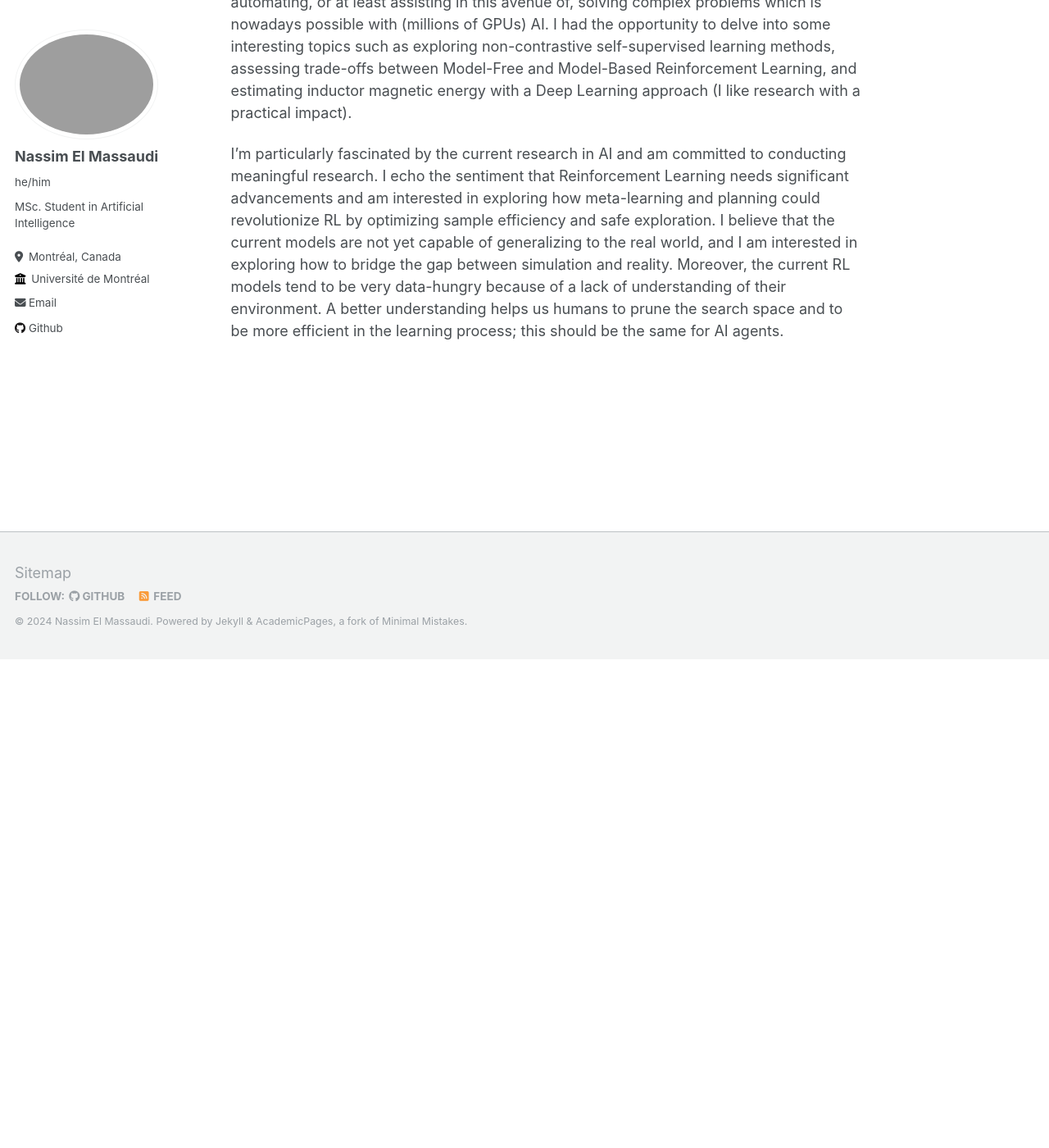
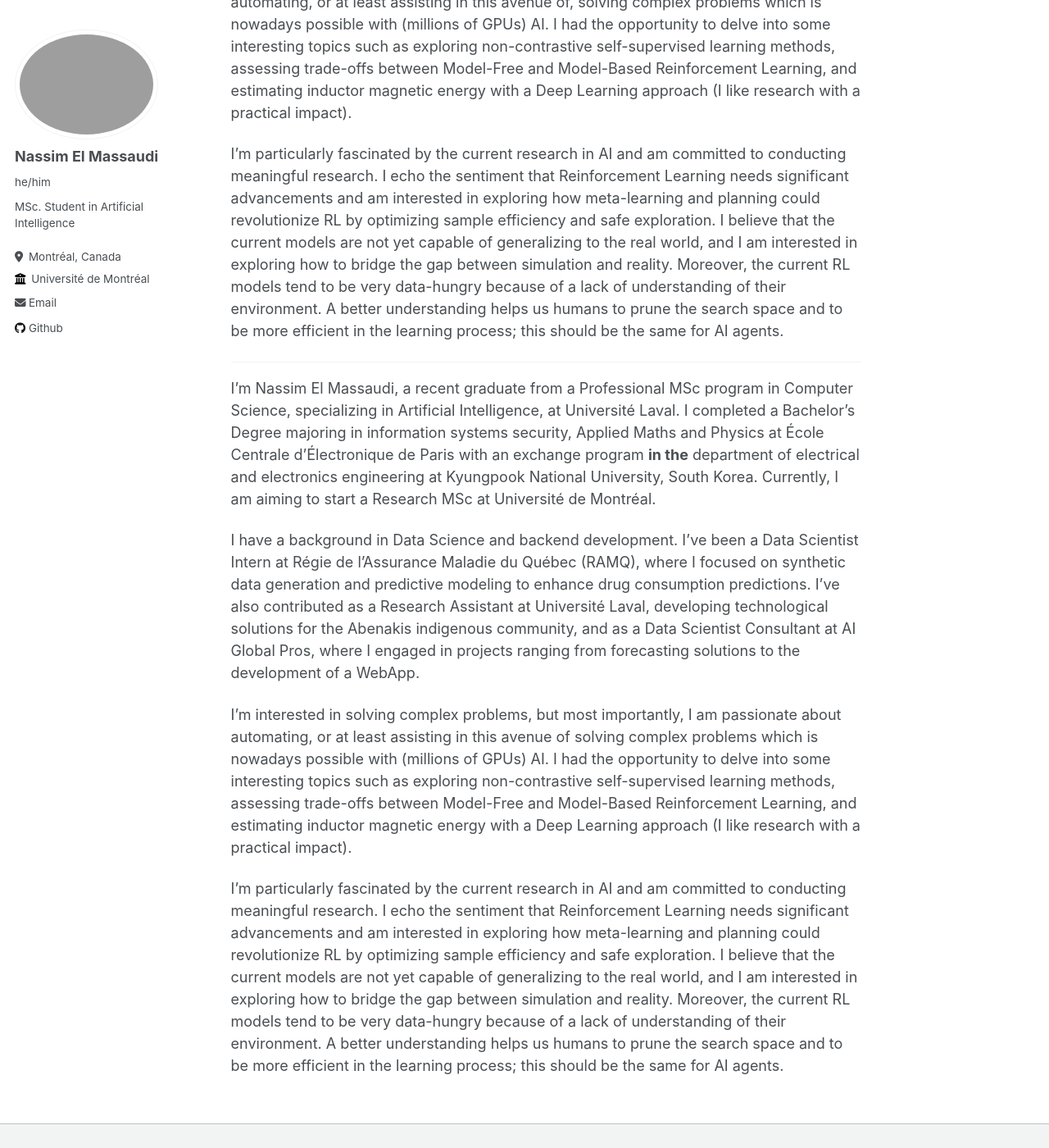
Before and after one commit to nassim-massaudi/nassim-massaudi.github.io, a Jekyll site: the page built from _pages/about.md, in a window 1280 px wide and 1400 px high, scrolled down 596 px. Shown: the whole window at 82% size. Built offline with Jekyll 4.4.1, drawn with Linux system fonts in a browser that asks for light colours.

Commit message:
Fixing some small issues

```diff
--- a/_pages/about.md
+++ b/_pages/about.md
@@ -15,4 +15,16 @@ I'm interested in solving complex problems, but most importantly, I am passionat
 
 I'm particularly fascinated by the current research in AI and am committed to conducting meaningful research. I echo the sentiment that Reinforcement Learning needs significant advancements and am interested in exploring how meta-learning and planning could revolutionize RL by optimizing sample efficiency and safe exploration. I believe that the current models are not yet capable of generalizing to the real world, and I am interested in exploring how to bridge the gap between simulation and reality. Moreover, the current RL models tend to be very data-hungry because of a lack of understanding of their environment. A better understanding helps us humans to prune the search space and to be more efficient in the learning process; this should be the same for AI agents.
 
+
+-----
+
+
+I’m Nassim El Massaudi, a recent graduate from a Professional MSc program in Computer Science, specializing in Artificial Intelligence, at Université Laval. I completed a Bachelor’s Degree majoring in information systems security, Applied Maths and Physics at École Centrale d’Électronique de Paris with an exchange program **in the** department of electrical and electronics engineering at Kyungpook National University, South Korea. Currently, I am aiming to start a Research MSc at Université de Montréal.
+
+I have a background in Data Science and backend development. I’ve been a Data Scientist Intern at Régie de l’Assurance Maladie du Québec (RAMQ), where I focused on synthetic data generation and predictive modeling to enhance drug consumption predictions. I’ve also contributed as a Research Assistant at Université Laval, developing technological solutions for the Abenakis indigenous community, and as a Data Scientist Consultant at AI Global Pros, where I engaged in projects ranging from forecasting solutions to the development of a WebApp.
+
+I’m interested in solving complex problems, but most importantly, I am passionate about automating, or at least assisting in this avenue of solving complex problems which is nowadays possible with (millions of GPUs) AI. I had the opportunity to delve into some interesting topics such as exploring non-contrastive self-supervised learning methods, assessing trade-offs between Model-Free and Model-Based Reinforcement Learning, and estimating inductor magnetic energy with a Deep Learning approach (I like research with a practical impact).
+
+I’m particularly fascinated by the current research in AI and am committed to conducting meaningful research. I echo the sentiment that Reinforcement Learning needs significant advancements and am interested in exploring how meta-learning and planning could revolutionize RL by optimizing sample efficiency and safe exploration. I believe that the current models are not yet capable of generalizing to the real world, and I am interested in exploring how to bridge the gap between simulation and reality. Moreover, the current RL models tend to be very data-hungry because of a lack of understanding of their environment. A better understanding helps us humans to prune the search space and to be more efficient in the learning process; this should be the same for AI agents.
+
 <!-- Outside of my academic and professional pursuits, I  -->
```
